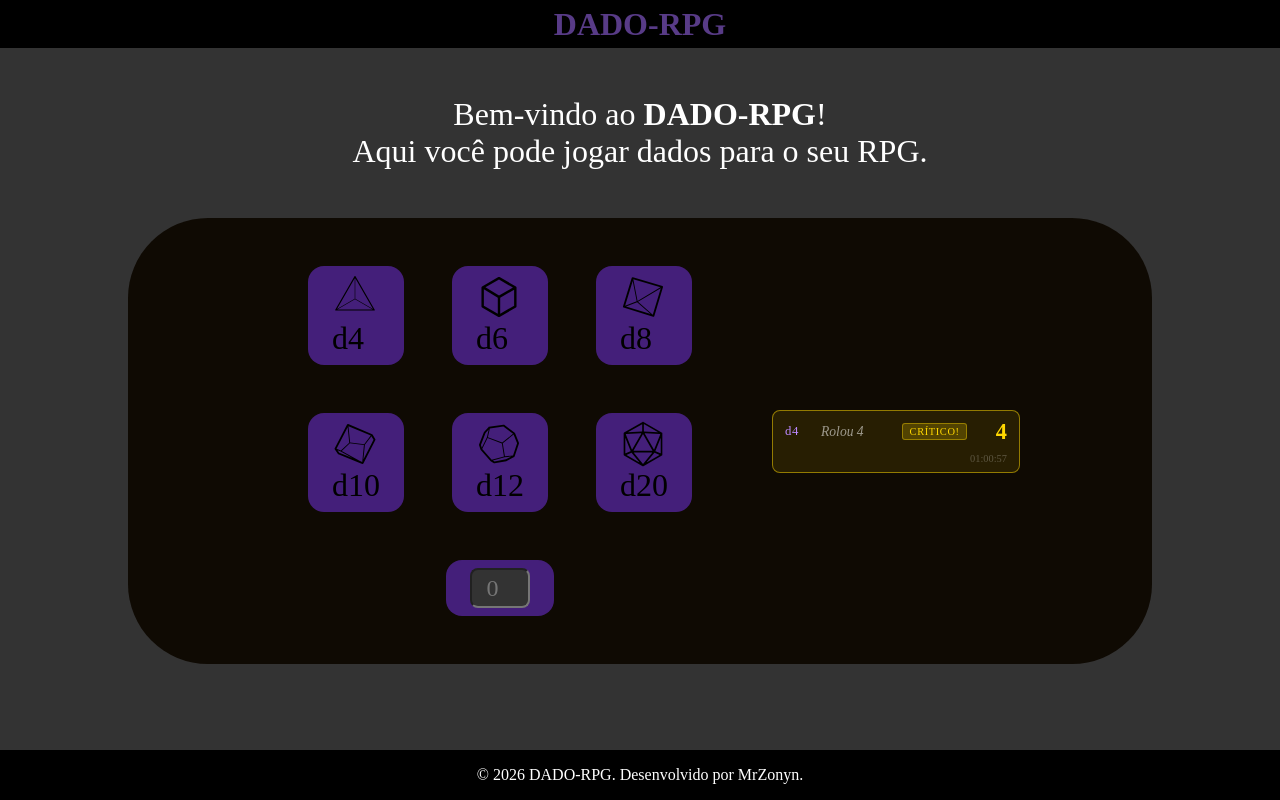
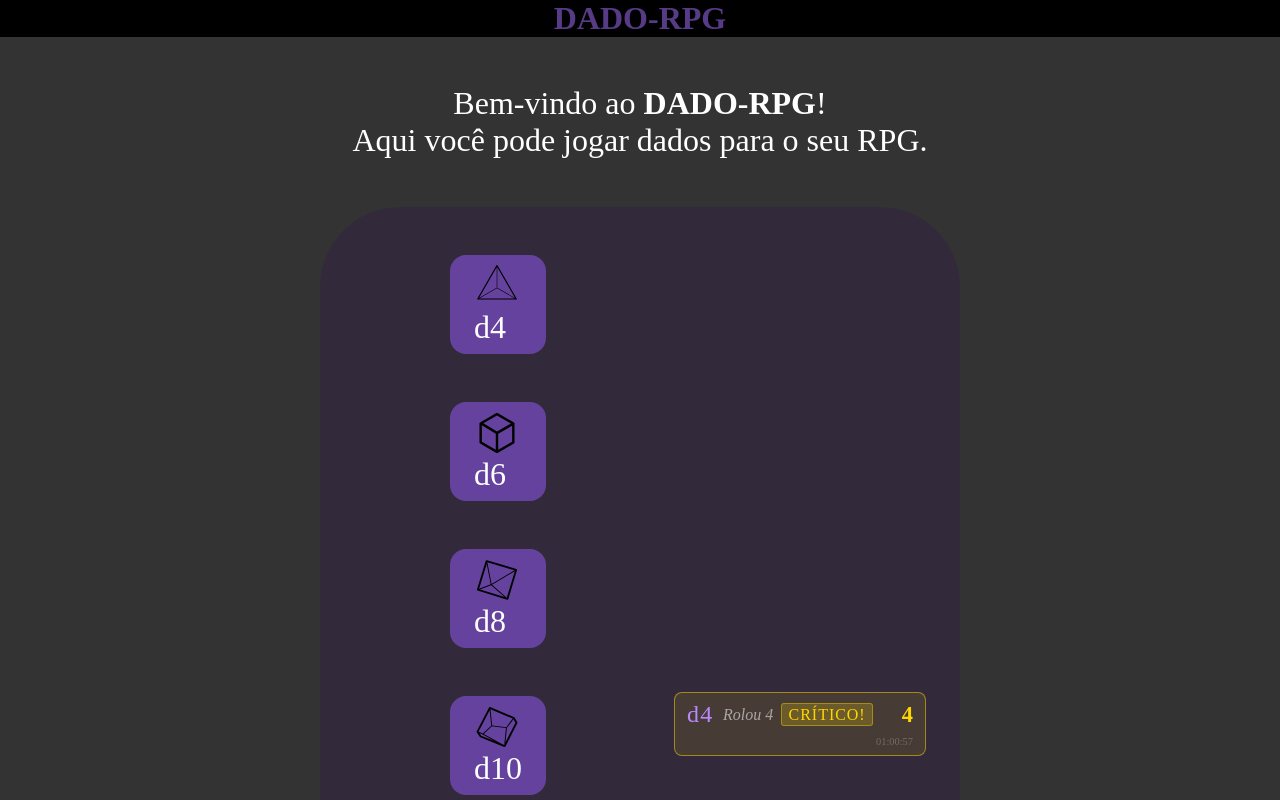
Before and after one commit to MrZonyn/DADO-RPG, a website: page index.html in a window 1280 px wide. Both pictures are taken after a click on the button "d4". Shown: the top 800 px of the page. Drawn offline with Linux system fonts and the light colour scheme; a web font is replaced by a local one.

Commit message:
Update layout

```diff
--- a/style.css
+++ b/style.css
@@ -52,6 +52,7 @@
   font-size: 2rem;
   text-align: center;
   padding: 1rem;
+  color: white;
 }
 
 /* Die-Section */
@@ -61,9 +62,9 @@
   align-items: center;
   justify-content: center;
 
-  background-color: #0f0a03;
+  background-color: #32164f4a;
   border-radius: 5rem;
-  max-width: 80%;
+  max-width: 50%;
   margin-bottom: 2rem;
 }
 
@@ -79,8 +80,8 @@
 
 main #choice-section .die-button-container .die-button,
 .plus-button {
-  background-color: #622abca5;
-  color: rgb(0, 0, 0);
+  background-color: #814fd2a5;
+  color: white;
   font-size: 2rem;
   font-weight: 500;
   border-radius: 1rem;
@@ -290,20 +291,20 @@
 
 .entry-die-name {
   font-family: "Balthazar", serif;
-  font-size: 0.8rem;
+  font-size: 1.5rem;
   color: #bb88ff;
   letter-spacing: 0.05em;
   min-width: 28px;
 }
 
 .entry-detail {
-  font-size: 0.85rem;
+  font-size: 1rem;
   color: rgba(255, 255, 255, 0.55);
   font-style: italic;
 }
 
 .roll-badge {
-  font-size: 0.65rem;
+  font-size: 1rem;
   font-family: "Balthazar", serif;
   padding: 0.1rem 0.4rem;
   border-radius: 3px;
```
